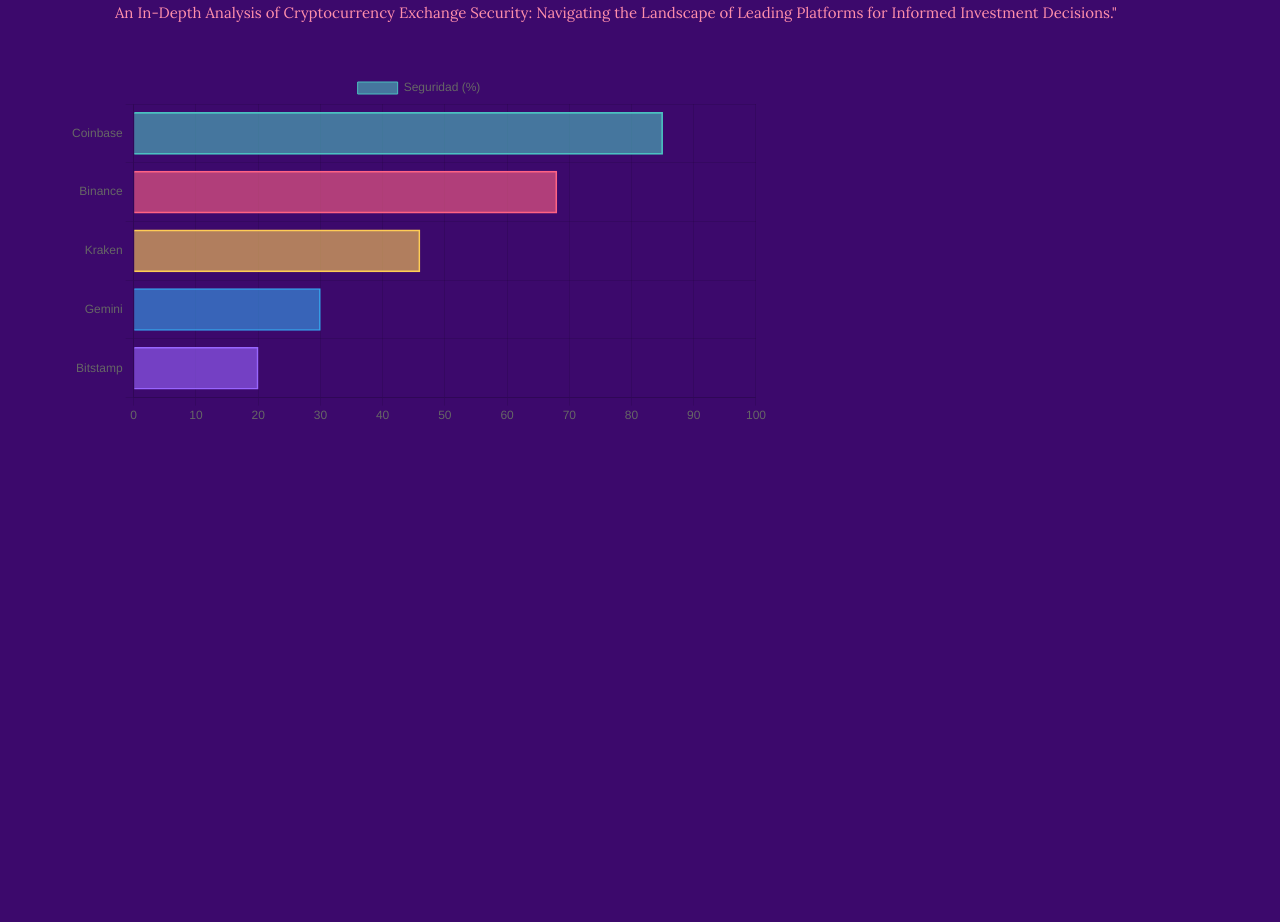
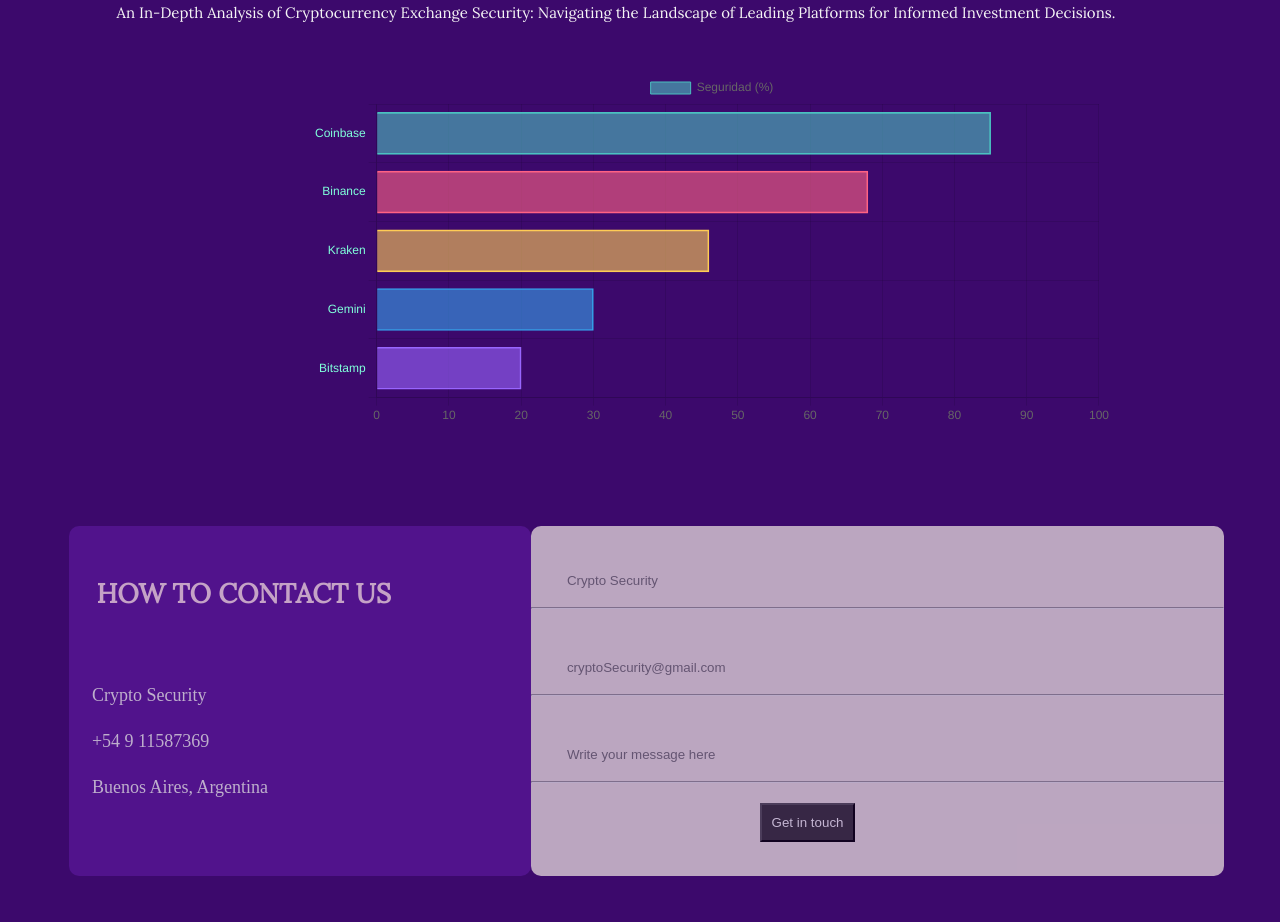
Before and after one commit to luccamicale/CryptoCurrencies, a React app: page / in a window 1280 px wide. Shown: the part 1463-2385 px from the top of the page. Before the commit the page ends 1897 px from the top, so only its background shows below. Built offline with nearby package versions, Linux system fonts and the light colour scheme; a web font is replaced by a local one.

Commit message:
feat: :art: I completed the section contact

```diff
--- a/src/Graphics/BarChart.jsx
+++ b/src/Graphics/BarChart.jsx
@@ -48,6 +48,12 @@
               beginAtZero: true,
               max: 100,
             },
+            y: {
+              ticks: {
+                color: '#80ffdb',
+                font: 'Lora' // Cambia el color de las etiquetas aquí
+              },
+            },
           },
         },
       });
@@ -61,7 +67,7 @@
     };
   }, [data]);
 
-  return <canvas ref={chartRef} style={{ maxWidth: '700px', maxHeight: '65%', marginLeft: '5%' }} />;
+  return <canvas ref={chartRef} style={{ maxWidth: '800px', maxHeight: '65%', marginLeft: '25%' }} />;
 };
 
 export default BarChart;
--- a/src/components/Home/Home.jsx
+++ b/src/components/Home/Home.jsx
@@ -5,7 +5,7 @@
 import privacidad from '../../imgs/privacidad.png'
 import reembolso from '../../imgs/reembolso.png'
 import graficoinvest from '../../imgs/graficoinvest.jpeg'
-import { Background, Boxgeneral, ConatinerBoxIcon, ConatinerBoxText, ConatinerBoxTitle, ContainerArrowDown, ContainerBoxsecure, ContainerChart, ContainerHr, ContainerSecureSubText, ContainerTitle, GraficoInvest, RoundedImageContainer, SecurePrivate, SecureSubText, SecureText, SubTitleChart, TitleChart, WordlBitcoin } from "./style.ts";
+import { Background, Boxgeneral, ConatinerBoxIcon, ConatinerBoxText, ConatinerBoxTitle, ContactInfo, ContainerArrowDown, ContainerBoxsecure, ContainerChart, ContainerContact, ContainerHr, ContainerSectionOne, ContainerSectionTwo, ContainerSecureSubText, ContainerTitle, GraficoInvest, RoundedImageContainer, SecurePrivate, SecureSubText, SecureText, SubTitleChart, TitleChart, TitleContact, WordlBitcoin } from "./style.ts";
 import '../../styles/styles.css'
 import { FaArrowCircleDown } from 'react-icons/fa';
 import { TiTick } from "react-icons/ti";
@@ -71,12 +71,44 @@
         <ContainerChart>
           <TitleChart>Cryptocurrency Exchange Security Index: Assessment of Leading Platforms</TitleChart>
           <ContainerHr/>
-          <SubTitleChart>An In-Depth Analysis of Cryptocurrency Exchange Security: Navigating the Landscape of Leading Platforms for Informed Investment Decisions."</SubTitleChart>
+          <SubTitleChart>An In-Depth Analysis of Cryptocurrency Exchange Security: Navigating the Landscape of Leading Platforms for Informed Investment Decisions.</SubTitleChart>
           <BarChart data={securityPercentages} />
           {/* <RoundedImageContainer>
             <WordlBitcoin src={circuloBt} alt="Imagen Redonda" />
           </RoundedImageContainer> */}
         </ContainerChart>
+
+        <ContainerContact>
+          <ContainerSectionOne>
+            <TitleContact>HOW TO CONTACT US</TitleContact>
+            <ContactInfo>Crypto Security</ContactInfo>
+            <ContactInfo>+54 9 11587369</ContactInfo>
+            <ContactInfo>Buenos Aires, Argentina</ContactInfo>
+          </ContainerSectionOne>
+          <ContainerSectionTwo>
+              <form action="https://formspree.io/f/xknegzyn" method="POST" id="form">
+                  <ul className="ul-list">
+                    <li tabindex="0">
+                        <label for="name"></label>
+                        <input type="text" id="name" name="user_name" required placeholder="Crypto Security" maxlength="30"/>
+                        <hr className="line-1"></hr>
+                    </li>
+                    <li tabindex="0">
+                        <label for="mail"></label>
+                        <input type="email" id="mail" name="user_email" required placeholder="cryptoSecurity@gmail.com"/>
+                        <hr className="line-1"></hr>
+                    </li>
+                    <li tabindex="0">
+                        <label for="mail"></label>
+                        <input type="email" id="mail" name="user_email"  placeholder="Write your message here"/>
+                        <hr className="line-1"></hr>
+                    </li>
+                   </ul>
+                    <button className="but-get" tabindex="0" type="submit" id="sub">Get in touch</button>
+                    <small id="mistake"></small>
+              </form>
+          </ContainerSectionTwo>
+        </ContainerContact>
 
       </div>
     </div>
--- a/src/components/Home/style.ts
+++ b/src/components/Home/style.ts
@@ -124,7 +124,7 @@
 `;
 
 export const SubTitleChart = styled.h3`
-  color: #ff8fab;
+  color: whitesmoke;
   margin-bottom: 50px;
   font-family: 'Lora', serif;
   text-align: center;
@@ -137,3 +137,49 @@
   width: 85%;
   font-weight: 100;
 `;
+
+export const ContainerSubChart = styled.div`
+  margin-left: 25%;
+`;
+
+export const ContainerContact = styled.div`
+  margin-top: 100px;
+  height: 350px;
+  opacity: 0.7;
+  margin-left: 5%;
+  border-radius: 10px 10px 10px 10px;
+  display: flex;
+`;
+
+export const ContainerSectionOne = styled.div`
+background-color: #5a189a;
+width: 40%;
+display: flex;
+flex-direction: column;
+border-radius: 10px 10px 10px 10px;
+`;
+
+export const ContainerSectionTwo = styled.div`
+  background-color: #f2e9e4;
+  width: 60%;
+  border-radius: 10px 10px 10px 10px;
+`;
+
+export const TitleContact = styled.h2`
+  font-family: 'Lora', serif;
+  font-size: 27px;
+  text-align: left;
+  padding: 6%;
+  color: #ffe5ec;
+`;
+
+export const Input = styled.input`
+
+`;
+
+export const ContactInfo = styled.span`
+  color: whitesmoke;
+  font-size: 18px;
+  margin-top: 25px;
+  margin-left: 5%;
+`;
--- a/src/index.js
+++ b/src/index.js
@@ -1,7 +1,6 @@
 import React from 'react';
 import ReactDOM from 'react-dom/client';
 import Home from './components/Home/Home';
-import Navbar from './components/Navbar/Navbar';
 
 
 const root = ReactDOM.createRoot(document.getElementById('root'));
--- a/src/styles/styles.css
+++ b/src/styles/styles.css
@@ -5,3 +5,56 @@
   background-size: cover;
   background-repeat: no-repeat;
 }
+
+.ul-list {
+  padding-top: 50px;
+}
+
+.ul-list {
+  list-style-type: none;
+  padding: 0;
+}
+
+.ul-list li {
+  margin-bottom: 20px;
+}
+
+input[type="text"],
+input[type="email"],
+textarea {
+  width: 80%;
+  padding: 10px;
+  border: 1px solid #f2e9e4;
+  border-radius: 5px;
+  margin-left: 25px;
+  margin-top: 20px;
+  background-color: #f2e9e4;
+}
+
+input[type="text"]:focus,
+input[type="email"]:focus,
+textarea:focus {
+  outline: none;
+  border-color: #66afe9;
+}
+
+input[type="submit"] {
+  background-color: #4caf50;
+  color: #fff;
+  border: none;
+  padding: 10px 20px;
+  border-radius: 5px;
+  cursor: pointer;
+}
+
+input[type="submit"]:hover {
+  background-color: #45a049;
+}
+
+.but-get {
+  background-color: #353535;
+  color: white;
+  padding: 10px;
+  margin-left: 33%;
+  margin-bottom: 80px;
+}
```
Also changed, not shown: src/imgs/backcont.jpeg (added).
